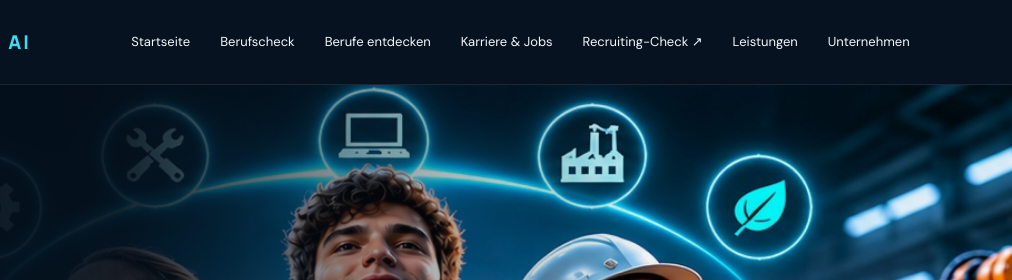
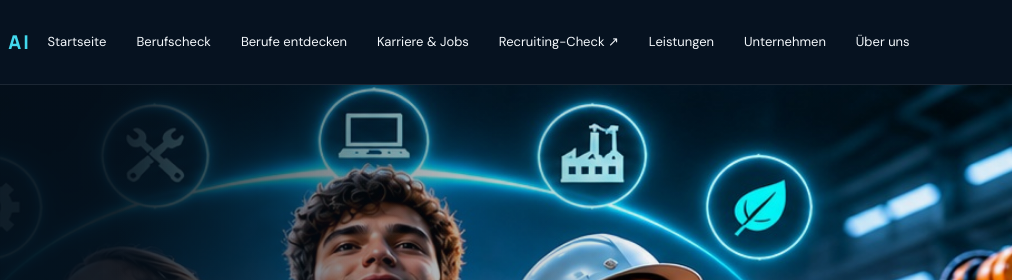
Before and after one commit to F4B795/industryai-website, a plain HTML site: page index.html in a window 1280 px wide. Shown: the top 280 px of the page, 268-1280 px from the left. Drawn offline with Linux system fonts and the light colour scheme.

Commit message:
Add About page navigation

```diff
--- a/index.html
+++ b/index.html
@@ -187,6 +187,7 @@
     <a href="recruiting-check.html">Recruiting-Check ↗</a>
     <a href="leistungen.html">Leistungen</a>
     <a href="unternehmen.html">Unternehmen</a>
+    <a href="ueber-uns.html">Über uns</a>
   </nav>
 </header>
 <main>
```
